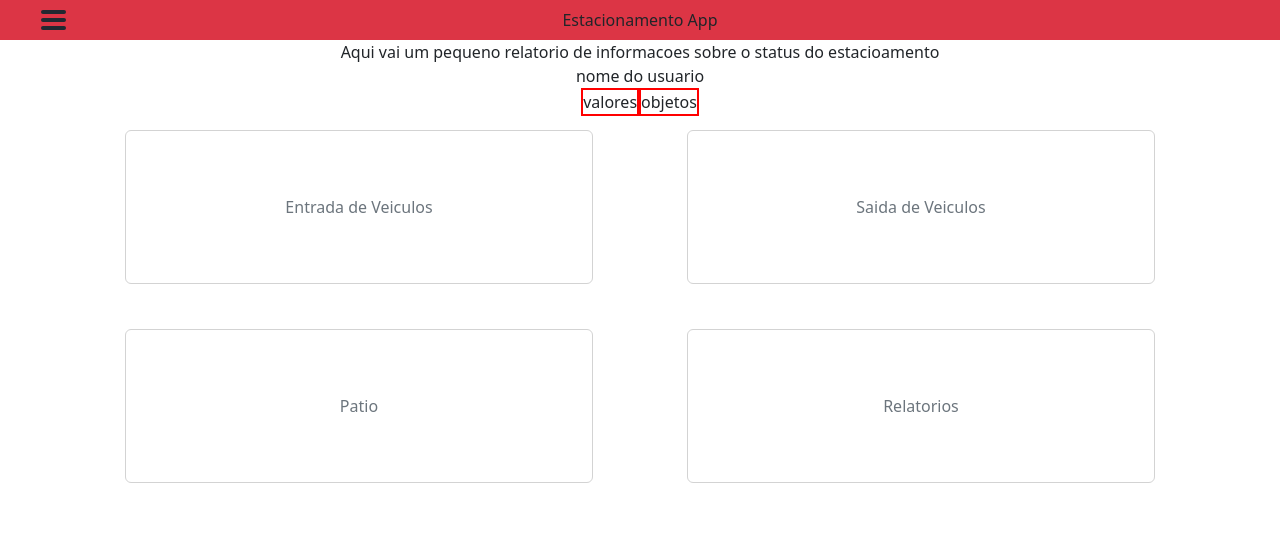
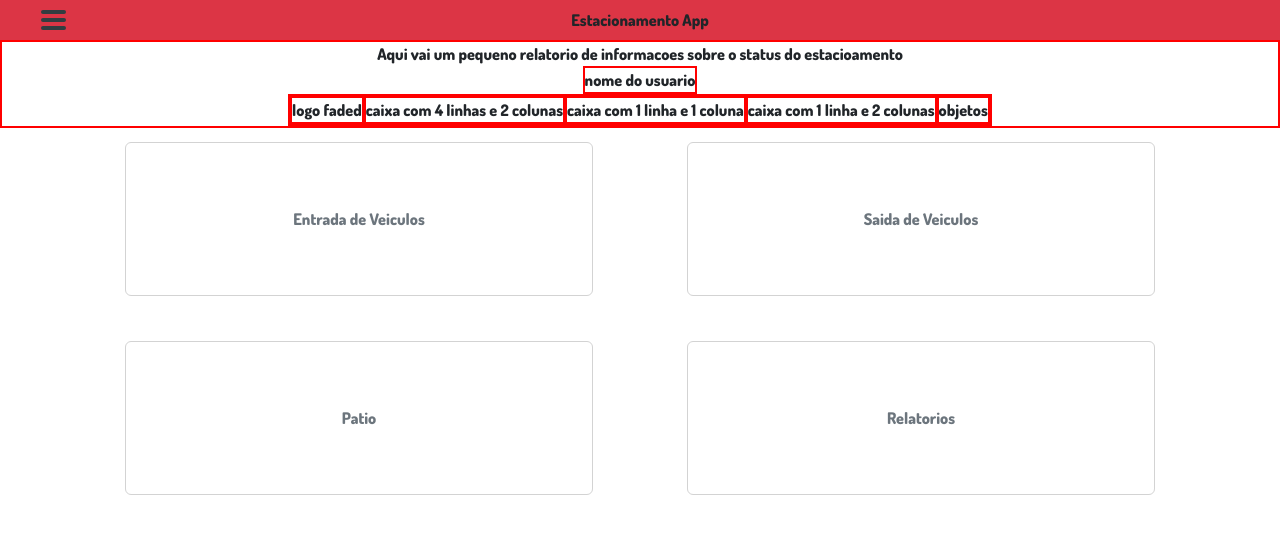
Before and after one commit to Guto114/ParkApp, a plain HTML site: page index.html in a window 1280 px wide. Drawn offline with nearby package versions, Linux system fonts and the light colour scheme.

Commit message:
inicio do mini relatorio

```diff
--- a/index.css
+++ b/index.css
@@ -1,5 +1,7 @@
 body{
     margin-top: 0;
+    font-family: Dosis;
+    font-weight: 800;
 }
 /* nav bar padrao do app */
 .extendnav{
@@ -19,18 +21,20 @@ body{
     flex-direction: column;
     background-color: transparent;
     border-color: transparent;
+    font-family: Dosis;
+    font-weight: 800;
 }
 
 .btn div{
     height: 4px ;
-    background-color: #222831;
+    background-color: #333d41;
     margin: 2px ;
     border-radius: 25px ;
     width: 25px ;
 }
 
 .btn:hover div {
-    background-color:#f2f2f2;
+    background-color:#939995;
 
 }
 .position{
@@ -97,7 +101,9 @@ a{
     align-items: center;
     align-content: space-around;
     padding: 5vw 2vh;
-    margin: 2%;
+    margin-left: 5%;
+    margin-right: 5%;
+    padding: 0;
 }
 
 
@@ -108,6 +114,8 @@ a{
     border-width: 1;
     border-bottom: 1px solid red ;
     width: 100%;
+    font-family: Dosis;
+    font-weight: 800;
 }
 
 .checkBox{
@@ -120,4 +128,14 @@ a{
     align-items: center;
     align-content: space-around;
 }
+
+.logo{
+    margin-top: 3vh;
+    width: 100vw;
+}
+
+.imagem{
+    width: 20vw;
+
+}
 /* fim do loging */
--- a/index.html
+++ b/index.html
@@ -4,13 +4,17 @@
     <meta charset="UTF-8">
     <meta name="viewport" content="width=device-width, initial-scale=1.0">
     <link href="https://cdn.jsdelivr.net/npm/bootstrap@5.3.2/dist/css/bootstrap.min.css" rel="stylesheet" integrity="sha384-T3c6CoIi6uLrA9TneNEoa7RxnatzjcDSCmG1MXxSR1GAsXEV/Dwwykc2MPK8M2HN" crossorigin="anonymous">
+    <!-- fonts provineintes do google -->
+    <link rel="preconnect" href="https://fonts.gstatic.com" crossorigin>
+    <link href="https://fonts.googleapis.com/css2?family=Dosis:wght@200..800&display=swap" rel="stylesheet">
+    <!-- aqui termina as fontes do google -->
     <link rel="stylesheet" href="index.css">
     <title>Estacionamento do Guto</title>
 </head>
 <body>
 <nav class="bg-danger extendnav">
 <!-- botao para acionar o offcanvas -->
-<button class="btn btn-primary col-1 position" href="#offcanvasExample" data-bs-toggle="offcanvas" role="button" aria-controls="offcanvasExample">
+<button class="btn col-1 position" href="#offcanvasExample" data-bs-toggle="offcanvas" role="button" aria-controls="offcanvasExample">
   <div class="one"></div>
   <div class="two"></div>
   <div class="three"></div>
@@ -31,15 +35,19 @@
   </div>
 </div>
 </nav>
-
-<!-- Os quatro botoes para inicar as funcoes principais -->
-<div class="minirelatorio">Aqui vai um pequeno relatorio de informacoes sobre o status do estacioamento
-  <div class="username">nome do usuario</div>
-  <div class="informDeMini">
-    <div class="vlores">valores</div>
-    <div class="objetosNoPatio"> objetos</div>
+<!-- aqui comeca o mini relatorio -->
+<div class="minirelatorio vlores">Aqui vai um pequeno relatorio de informacoes sobre o status do estacioamento
+  <div class="username vlores">nome do usuario</div>
+  <div class="informDeMini vlores">
+    <div class="vlores">logo faded</div>
+      <div class="vlores">caixa com 4 linhas e 2 colunas</div>
+      <div class="vlores">caixa com 1 linha e 1 coluna</div>
+      <div class="vlores">caixa com 1 linha e 2 colunas</div>
+    <div class="objetosNoPatio vlores"> objetos</div>
   </div>
 </div>
+<!-- Os quatro botoes para inicar as funcoes principais -->
+
 <div class="container text-center">
   <div class="row g-2 principal">
       <a class="col-5 button4 btn btn-outline-secondary" role="button" href="entradaDeVeiculos.html">Entrada de Veiculos
```
Also changed, not shown: loging.html (+7 -0 lines), fonts/Bonardio.otf (added), fonts/Bonardio.ttf (added), images-logo/carparkapp-removebg-preview.png (added), images-logo/carparkapp.png (added).
